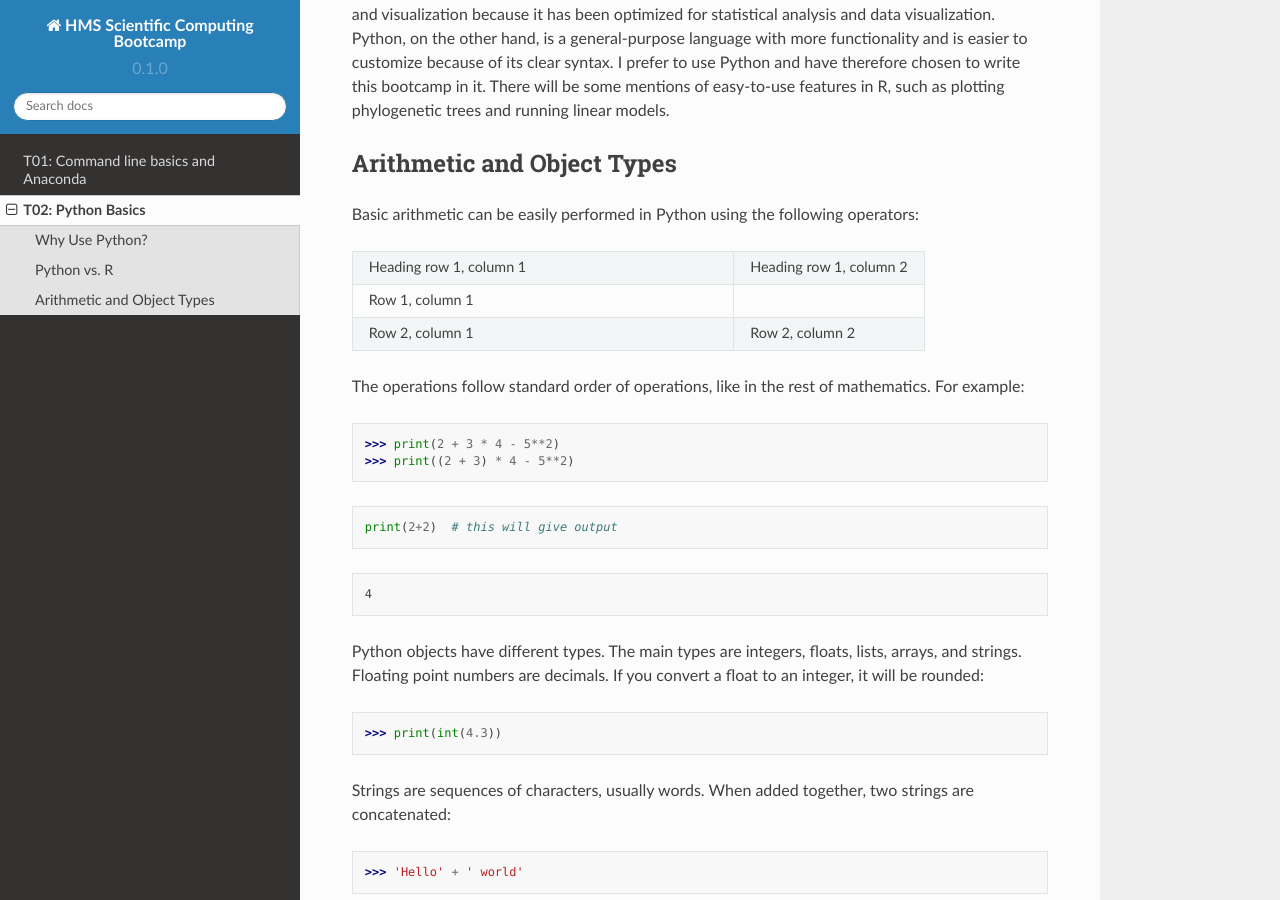
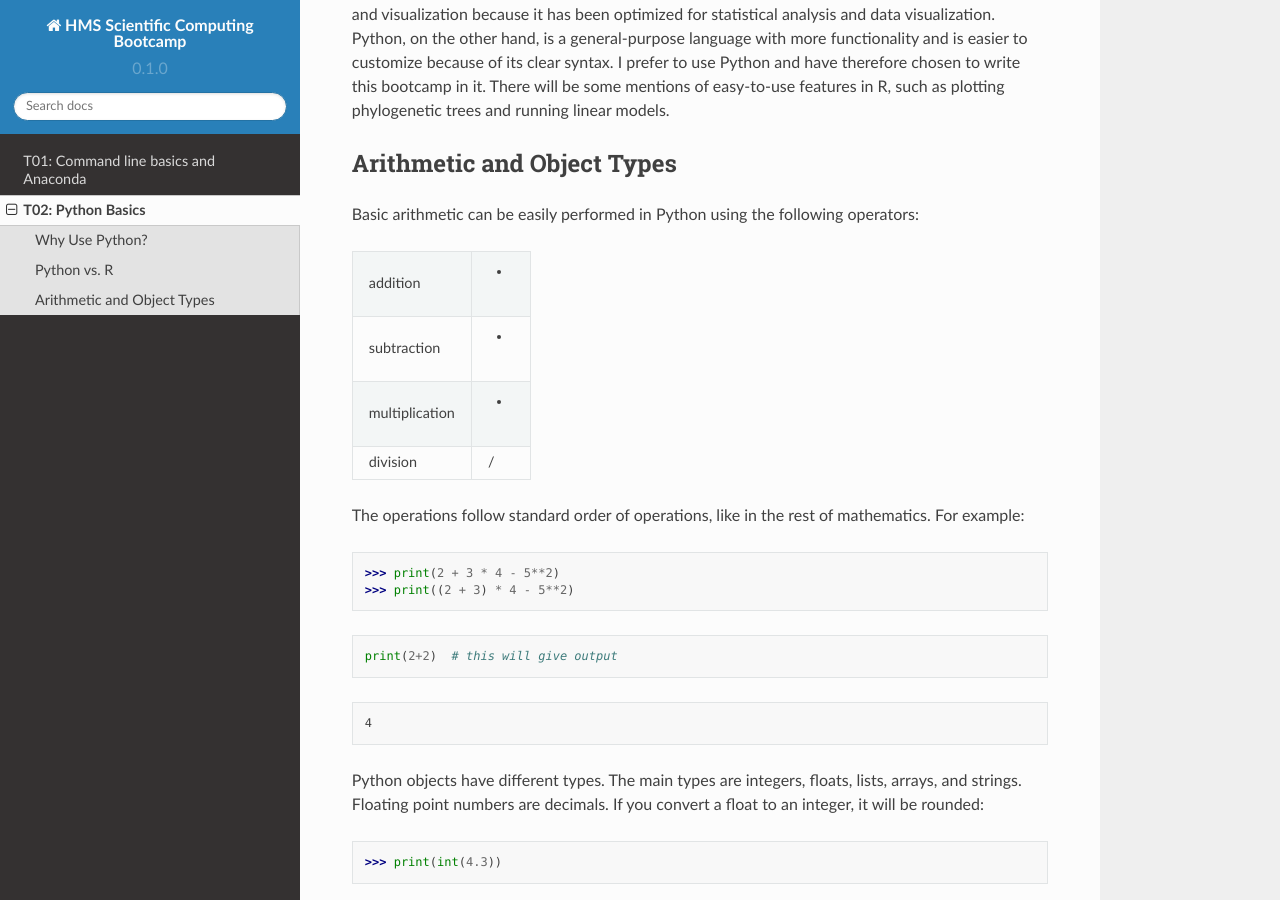
Before and after one commit to sanju99/hms_computing_bootcamp, a Sphinx documentation site: the page built from docs/source/t02.rst, in a window 1280 px wide and 900 px high, scrolled down 437 px. Built offline with Sphinx 7.4.7 and the Read the Docs theme 2.0.0, drawn with Linux system fonts in a browser that asks for light colours.

Commit message:
Update t02.rst

```diff
--- a/docs/source/t02.rst
+++ b/docs/source/t02.rst
@@ -38,12 +38,14 @@ Basic arithmetic can be easily performed in Python using the following operators
    :widths: 10 5
    :header-rows: 0
 
-   * - Heading row 1, column 1
-     - Heading row 1, column 2
-   * - Row 1, column 1
-     -
-   * - Row 2, column 1
-     - Row 2, column 2
+   * - addition
+     - +
+   * - subtraction
+     - -
+   * - multiplication
+     - *
+   * - division
+     - /
 
 The operations follow standard order of operations, like in the rest of mathematics. For example:
 
```
